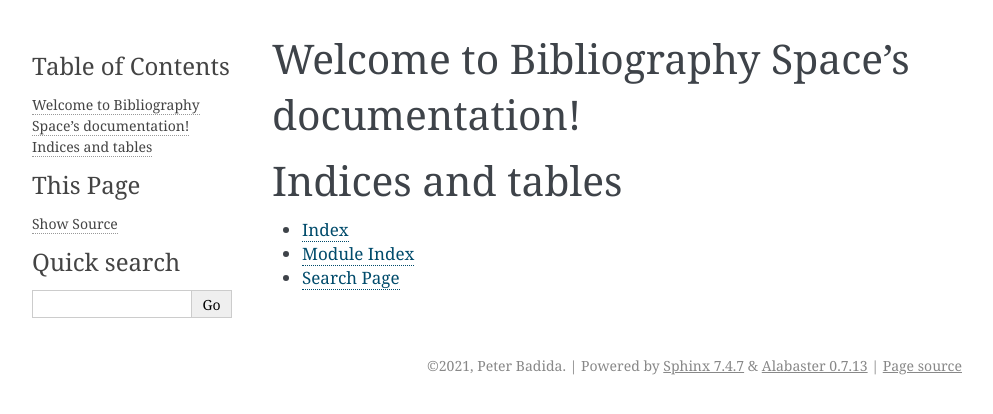
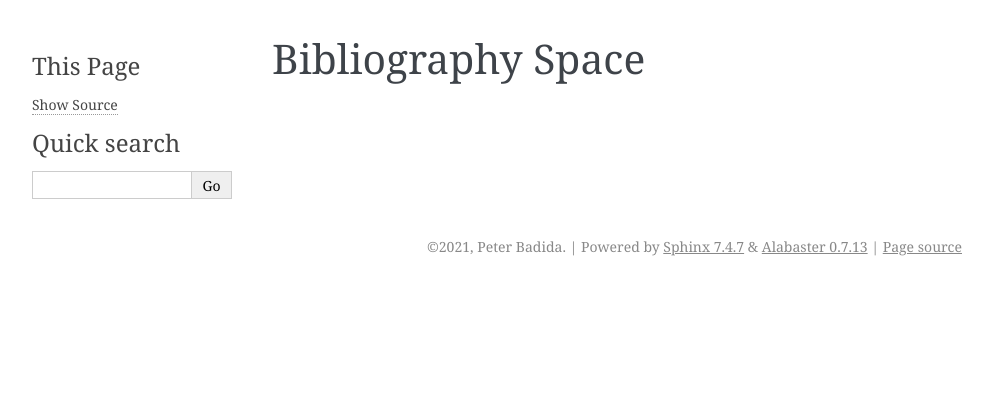
Before and after one commit to KeyWeeUsr/bibliography.space, a Sphinx documentation site: the page built from source/index.rst, in a window 1280 px wide. Shown: the top 414 px of the page, without its empty margins (148-1141 px from the left). Built offline with Sphinx 7.4.7, drawn with Linux system fonts in a browser that asks for light colours.

Commit message:
[FIX] Remove unnecessary parts from index.rst

```diff
--- a/source/index.rst
+++ b/source/index.rst
@@ -3,18 +3,9 @@
    You can adapt this file completely to your liking, but it should at least
    contain the root `toctree` directive.
 
-Welcome to Bibliography Space's documentation!
-==============================================
+Bibliography Space
+==================
 
 .. toctree::
    :maxdepth: 2
    :caption: Contents:
-
-
-
-Indices and tables
-==================
-
-* :ref:`genindex`
-* :ref:`modindex`
-* :ref:`search`
```
